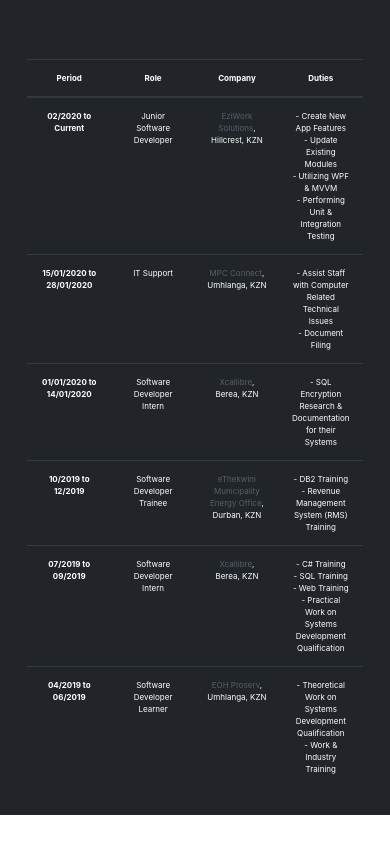
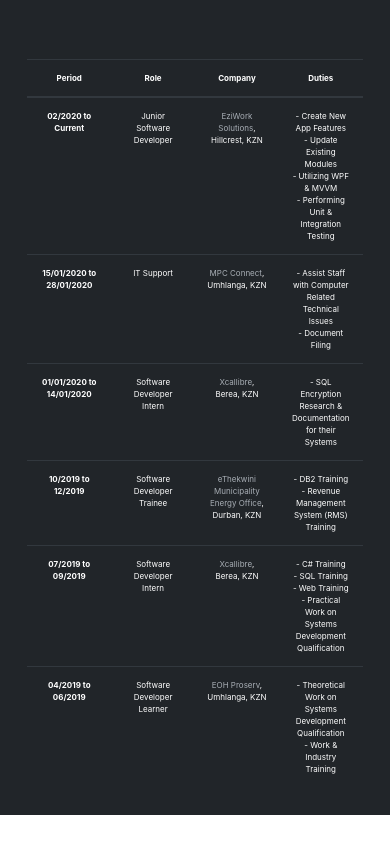
Before and after one commit to ThuthukaD/CV, a plain HTML site: page index.html in a window 390 px wide. Shown: the part 1219-2081 px from the top of the page. Drawn offline with nearby package versions, Linux system fonts and the light colour scheme.

```diff
--- a/CSS/styles.css
+++ b/CSS/styles.css
@@ -61,7 +61,7 @@ td{
 }
 
 .links-dark{
-  color: #565F69;
+  color: #A8AEB5;
   text-decoration: none;
 }
 
```
